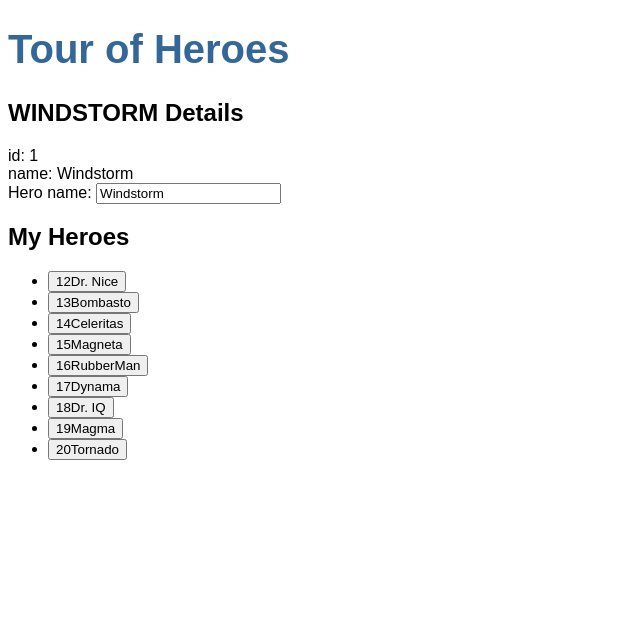
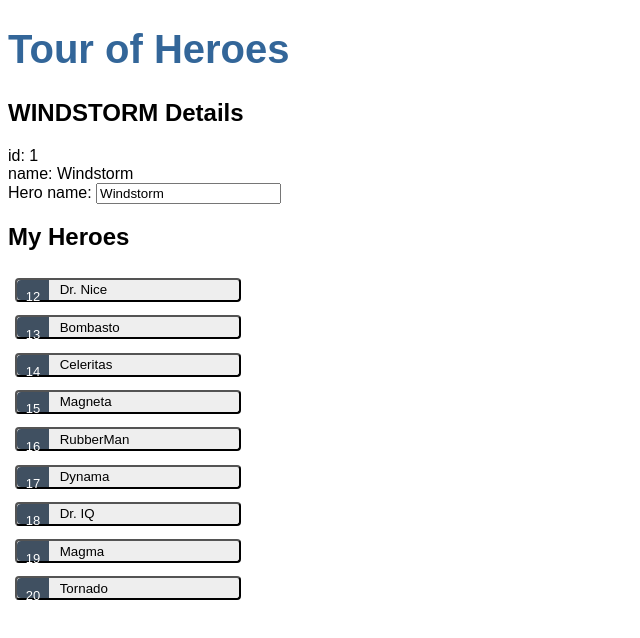
Before and after one commit to SamRamirez/tourOfHeroes, an Angular app in the folder angular-tour-of-heroes/: page / in a window 1280 px wide. Shown: the top 638 px of the page, without its empty margins (0-640 px from the left). Built offline with nearby package versions, Linux system fonts and the light colour scheme.

Commit message:
ajout du style pour la liste et de l'édition du héro selectionné

```diff
--- a/angular-tour-of-heroes/src/app/heroes/heroes.component.css
+++ b/angular-tour-of-heroes/src/app/heroes/heroes.component.css
@@ -0,0 +1,66 @@
+/* HeroesComponent's private CSS styles */
+.heroes {
+    margin: 0 0 2em 0;
+    list-style-type: none;
+    padding: 0;
+    width: 15em;
+  }
+
+  .heroes li {
+    display: flex;
+  }
+
+  .heroes button {
+    flex: 1;
+    cursor: pointer;
+    position: relative;
+    left: 0;
+    background-color: #EEE;
+    margin: .5em;
+    padding: 0;
+    border-radius: 4px;
+    display: flex;
+    align-items: stretch;
+    height: 1.8em;
+  }
+
+  .heroes button:hover {
+    color: #2c3a41;
+    background-color: #e6e6e6;
+    left: .1em;
+  }
+
+  .heroes button:active {
+    background-color: #525252;
+    color: #fafafa;
+  }
+
+  .heroes button.selected {
+    background-color: black;
+    color: white;
+  }
+
+  .heroes button.selected:hover {
+    background-color: #505050;
+    color: white;
+  }
+
+  .heroes button.selected:active {
+    background-color: rgb(226, 12, 12);
+    color: rgb(45, 26, 211);
+  }
+
+  .heroes .badge {
+    display: inline-block;
+    font-size: small;
+    color: white;
+    padding: 0.8em 0.7em 0 0.7em;
+    background-color: #405061;
+    line-height: 1em;
+    margin-right: .8em;
+    border-radius: 4px 0 0 4px;
+  }
+
+  .heroes .name {
+    align-self: center;
+  }
--- a/angular-tour-of-heroes/src/app/heroes/heroes.component.html
+++ b/angular-tour-of-heroes/src/app/heroes/heroes.component.html
@@ -10,9 +10,18 @@
   <h2>My Heroes</h2>
   <ul class="heroes">
     <li *ngFor="let hero of heroes">
-      <button type="button">
+      <button type="button" (click)="onSelect(hero)" [class.selected]="hero === selectedHero">
         <span class="badge">{{hero.id}}</span>
         <span class="name">{{hero.name}}</span>
       </button>
     </li>
   </ul>
+
+  <div *ngIf="selectedHero">
+    <h2>{{selectedHero.name | uppercase}} Details</h2>
+    <div>id: {{selectedHero.id}}</div>
+    <div>
+      <label for="hero-name">Hero name: </label>
+      <input id="hero-name" [(ngModel)]="selectedHero.name" placeholder="name">
+    </div>
+  </div>
--- a/angular-tour-of-heroes/src/app/heroes/heroes.component.ts
+++ b/angular-tour-of-heroes/src/app/heroes/heroes.component.ts
@@ -14,4 +14,9 @@
     name: 'Windstorm'
   };
 
+  selectedHero?: Hero;
+onSelect(hero: Hero): void {
+  this.selectedHero = hero;
 }
+
+}
```
